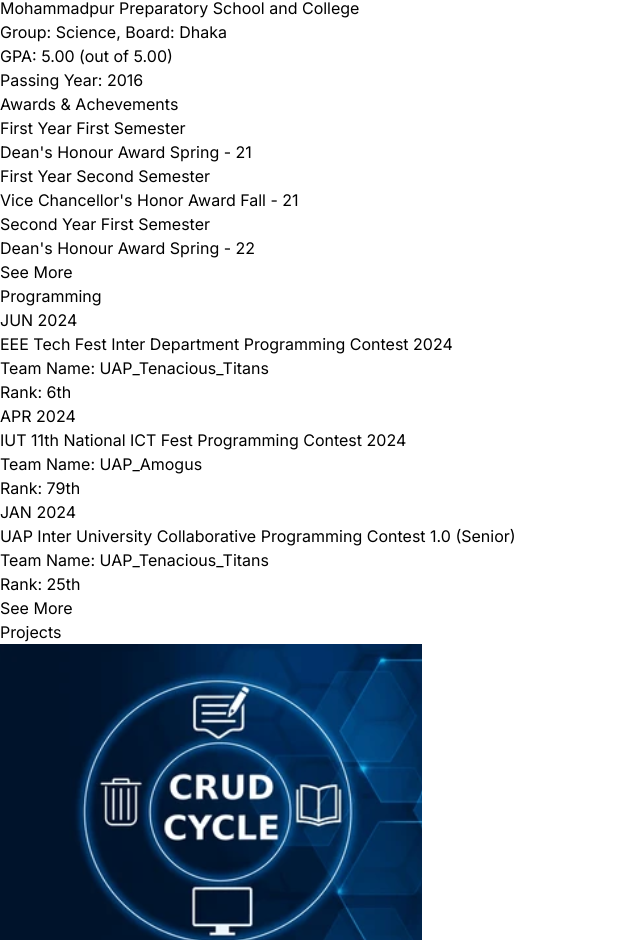
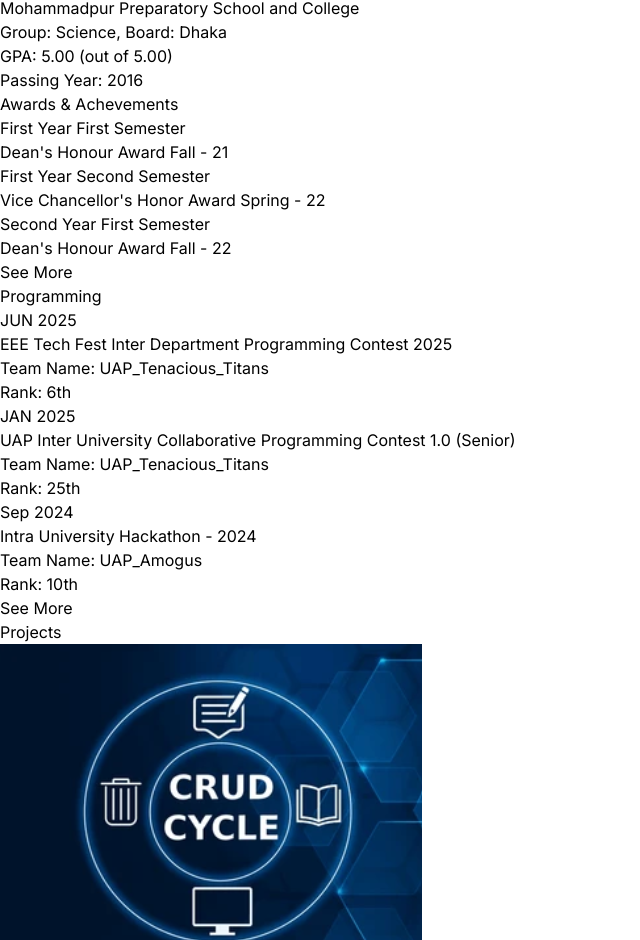
Before and after one commit to afia25/My-Portfolio-Final, a React (Vite) app: page / in a window 1280 px wide. Shown: the part 4994-5934 px from the top of the page, without its empty margins (0-640 px from the left). Built offline with nearby package versions, Linux system fonts and the light colour scheme.

Commit message:
Update index.js

```diff
--- a/src/constants/index.js
+++ b/src/constants/index.js
@@ -49,45 +49,40 @@ export const PUBLICATIONS = [
 
 export const PROGRAMMING = [
   {
-    year: "JUN 2024",
+    year: "JUN 2025",
     team_name: "UAP_Tenacious_Titans",
-    description: `EEE Tech Fest Inter Department Programming Contest 2024`,
+    description: `EEE Tech Fest Inter Department Programming Contest 2025`,
     rank: "6th",
   },
-
+  {
+    year: "JAN 2025",
+    team_name: "UAP_Tenacious_Titans",
+    description: `UAP Inter University Collaborative Programming Contest 1.0 (Senior)`,
+    rank: "25th",
+  },
+  {
+    year: "Sep 2024",
+    team_name: "UAP_Amogus",
+    description: `Intra University Hackathon - 2024`,
+    rank: "10th",
+  },
   {
     year: "APR 2024",
     team_name: "UAP_Amogus",
     description: `IUT 11th National ICT Fest Programming Contest 2024`,
     rank: "79th",
   },
-
   {
-    year: "JAN 2024",
-    team_name: "UAP_Tenacious_Titans",
-    description: `UAP Inter University Collaborative Programming Contest 1.0 (Senior)`,
-    rank: "25th",
+    year: "APR 2024",
+    team_name: "UAP_Trinity",
+    description: `UAP Intra University Programming Contest Junior - 2024`,
+    rank: "7th",
   },
-
   {
     year: "MAR 2023",
     team_name: "UAP_Tenacious_Titans",
     description: `EEE Tech Fest 1.0 Presents Intra University Programming Contest -2023`,
     rank: "9th",
-  },
-
-  {
-    year: "Sep 2022",
-    team_name: "UAP_Amogus",
-    description: `Intra University Hackathon - 2022`,
-    rank: "10th",
-  },
-
-  {
-    year: "APR 2022",
-    team_name: "UAP_Trinity",
-    description: `UAP Intra University Programming Contest Junior - 2022`,
-    rank: "7th",
   },
 
 ];
@@ -121,42 +116,42 @@ export const EDUCATION = [
 export const AWARDS = [
   {
     year: "First Year First Semester",
-    description: `Dean's Honour Award Spring - 21`,
+    description: `Dean's Honour Award Fall - 21`,
   },
 
   {
     year: "First Year Second Semester",
-    description: `Vice Chancellor's Honor Award Fall - 21`,
+    description: `Vice Chancellor's Honor Award Spring - 22`,
   },
 
   {
     year: "Second Year First Semester",
-    description: `Dean's Honour Award Spring - 22`,
+    description: `Dean's Honour Award Fall - 22`,
   },
 
   {
     year: "Second Year Second Semester",
-    description: `Dean's Honour Award Fall - 22`,
+    description: `Dean's Honour Award Spring - 23`,
   },
 
   {
     year: "Third Year First Semester",
-    description: `Dean's Honour Award Spring - 23`,
+    description: `Dean's Honour Award Fall - 23`,
   },
 
   {
     year: "Third Year Second Semester",
-    description: `Dean's Honour Award Fall - 23`,
+    description: `Dean's Honour Award Spring - 24`,
   },
 
   {
     year: "Fourth Year First Semester",
-    description: `Dean's Honour Award Spring - 24`,
+    description: `Dean's Honour Award Fall - 24`,
   },
 
   {
     year: "Fourth Year Second Semester",
-    description: `Vice Chancellor's Honor Award Fall - 24`,
+    description: `Vice Chancellor's Honor Award Spring - 25`,
   },
 
 ];
```
